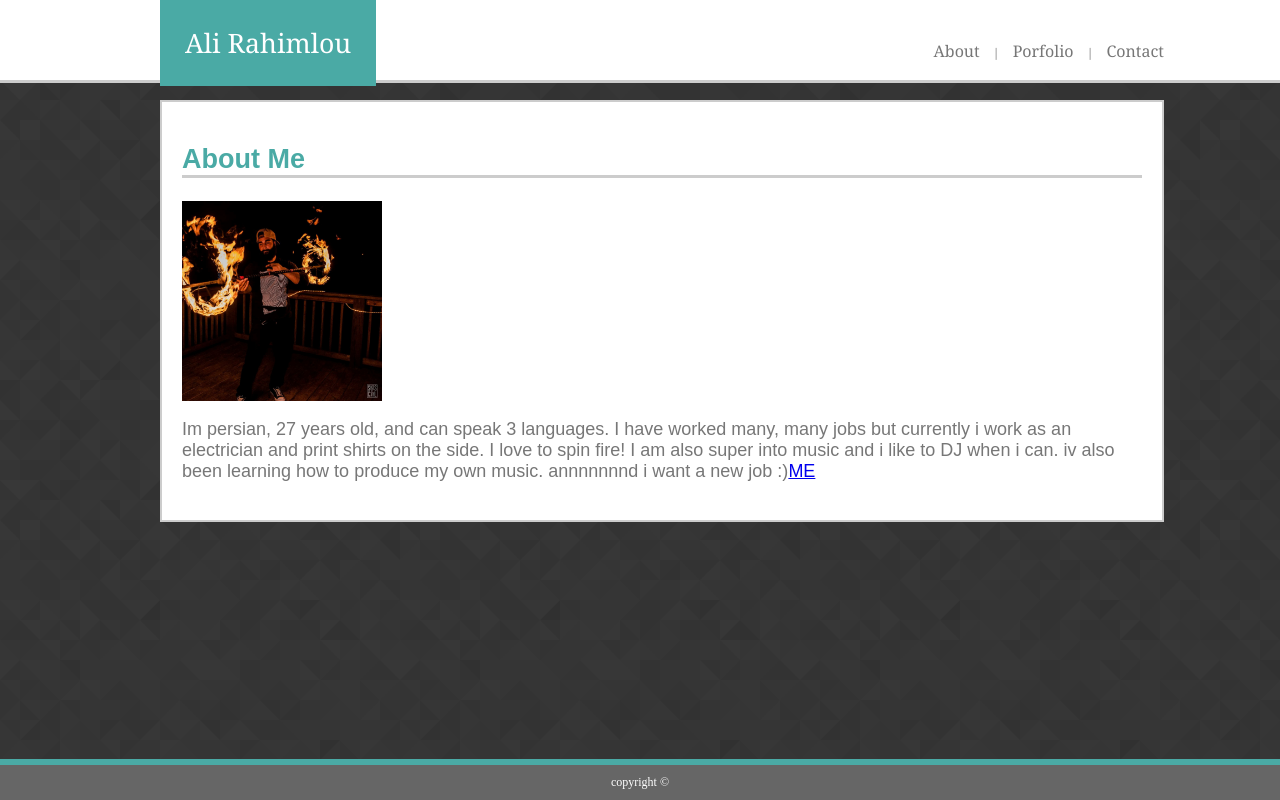
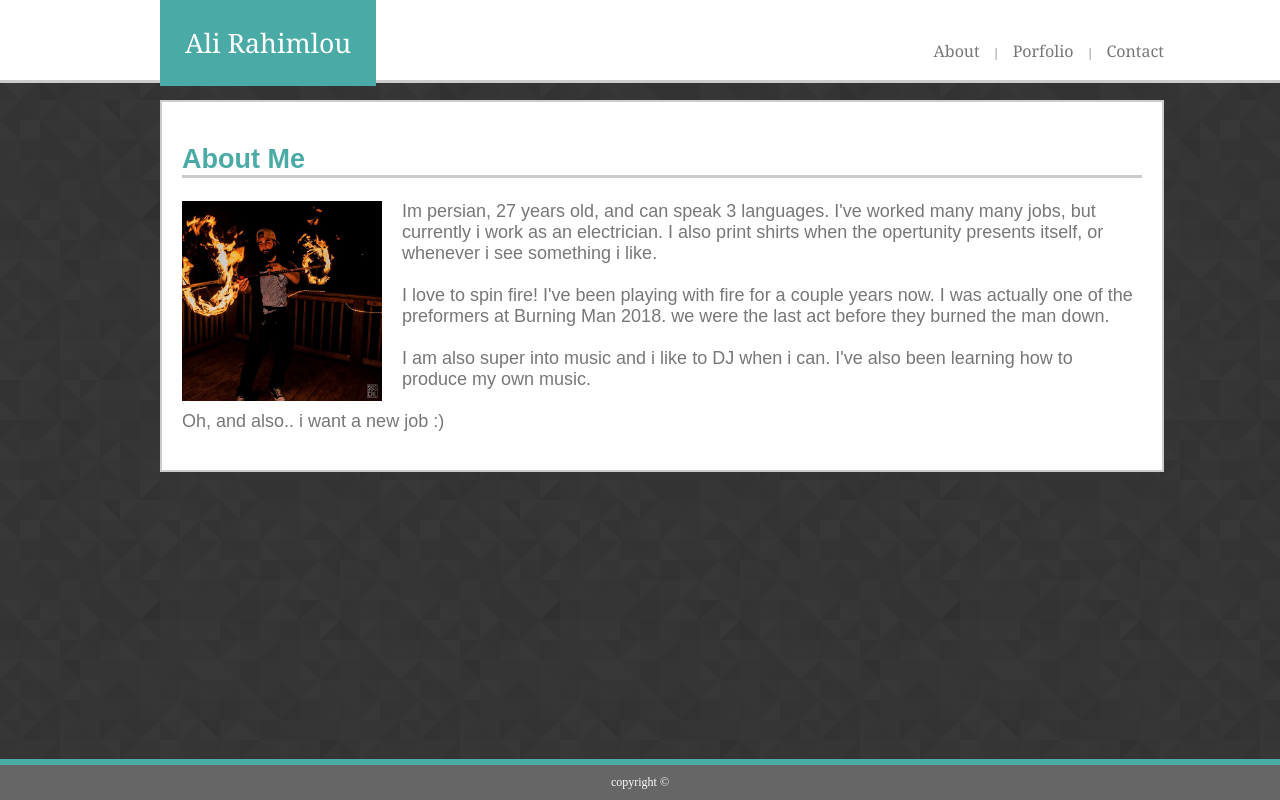
Before and after one commit to AliRahimlou/Basic-Portfolio, a plain HTML site: page index.html in a window 1280 px wide. Drawn offline with Linux system fonts and the light colour scheme.

Commit message:
made profile pic float left

```diff
--- a/assets/css/style.css
+++ b/assets/css/style.css
@@ -120,3 +120,8 @@ container {
 	cursor: pointer;
 	text-align: center;
   }
+
+	#pp {
+		float: left;
+		padding: 0 20 10 0;
+	}
--- a/index.html
+++ b/index.html
@@ -33,11 +33,20 @@
 
 
 <section1>
-      <img src="assets/images/profile-pic.jpg"width="200" height="200" alt="Your Name">
+      <img id="pp" src="assets/images/profile-pic.jpg"width="200" height="200" alt="Your Name">
 
-      <p>Im persian, 27 years old, and can speak 3 languages. I have worked many, many jobs but currently i work as an electrician and print shirts on the side.
-          I love to spin fire! I am also super into music and i like to DJ when i can. iv also been learning how to produce my own music.
-           annnnnnnd  i want a new job :)<a href="https://github.com/AliRahimlou">ME</a></p>
+      <p>Im persian, 27 years old, and can speak 3 languages. I've worked many many jobs, but currently i work as an electrician.
+         I also print shirts when the opertunity presents itself, or whenever i see something i like.
+         <br>
+         <br>
+          I love to spin fire! I've been playing with fire for a couple years now. I was actually one of the preformers at Burning Man 2018.
+          we were the last act before they burned the man down.
+          <br>
+          <br>
+           I am also super into music and i like to DJ when i can. I've also been learning how to produce my own music.
+           <br>
+           <br>
+           Oh, and also.. i want a new job :)</p>
     </section1>
 
 
```
